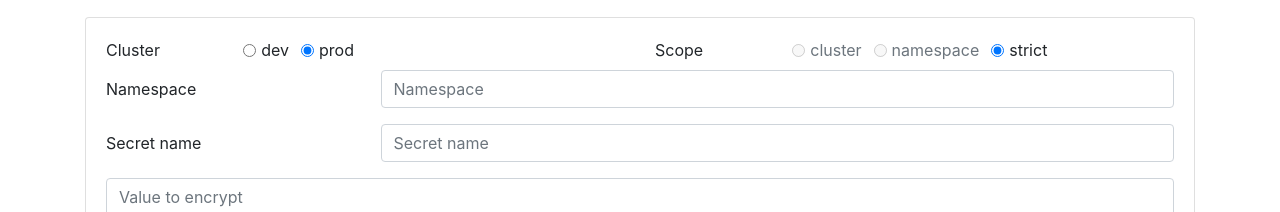
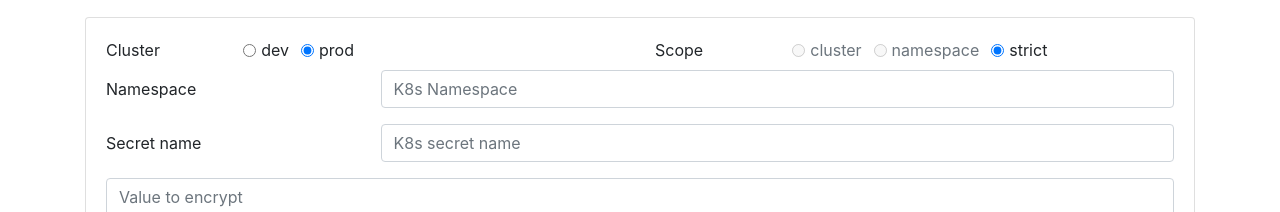
Before and after one commit to SocialGouv/sre-tools, a React (Create React App) app in the folder packages/webseal/: page / in a window 1280 px wide. Both pictures are taken after a click on the radio button "prod". Shown: the part 175-387 px from the top of the page. Built offline with nearby package versions, Linux system fonts and the light colour scheme.

Commit message:
fix(form): explicit k8s (#55)

```diff
--- a/packages/webseal/src/Form.js
+++ b/packages/webseal/src/Form.js
@@ -145,7 +145,7 @@ export const Form = ({ onSubmit }) => {
               ref={register({ required: true })}
               required
               type="text"
-              placeholder="Namespace"
+              placeholder="K8s Namespace"
             />
           </Col>
         </BsForm.Group>
@@ -158,7 +158,7 @@ export const Form = ({ onSubmit }) => {
               name="name"
               ref={register({ required: true })}
               type="text"
-              placeholder="Secret name"
+              placeholder="K8s secret name"
             />
           </Col>
         </BsForm.Group>
```
